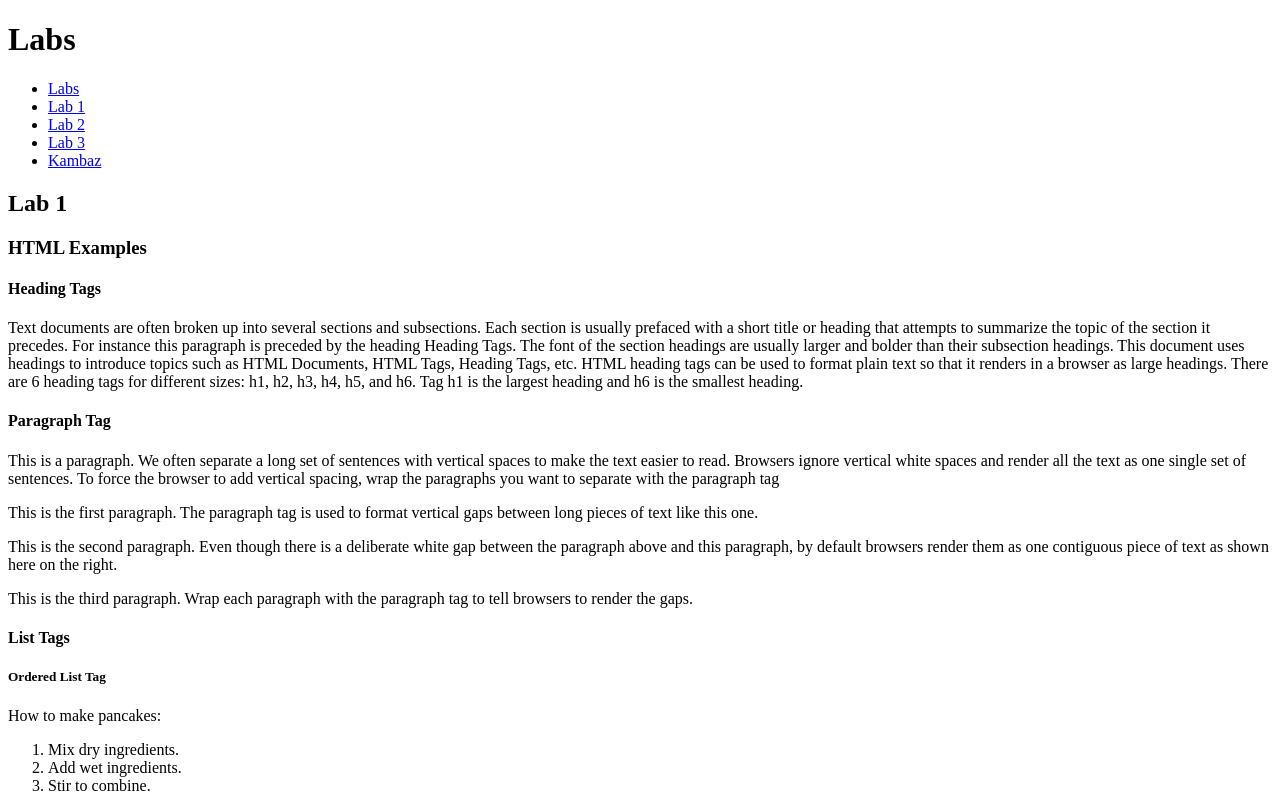
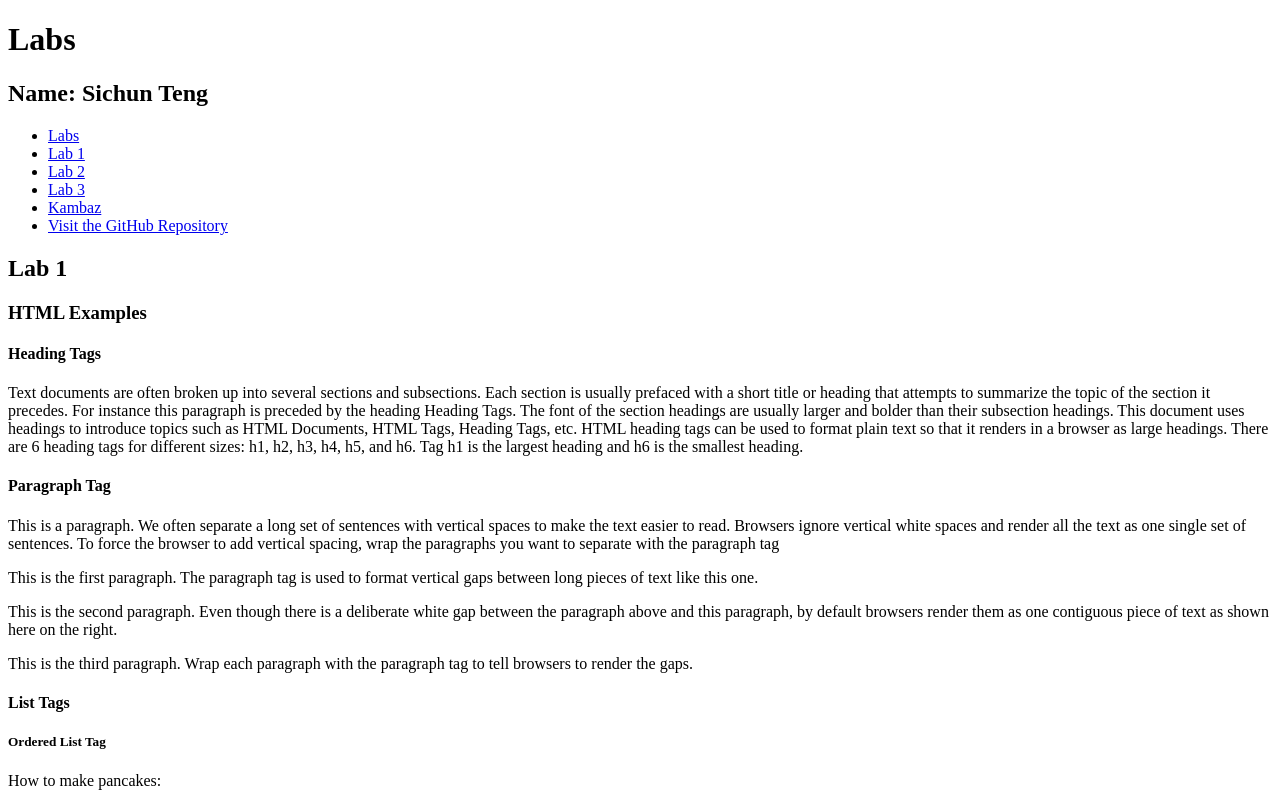
Before and after one commit to SICT-1281/kambaz-react-web-app, a React (Vite) app: page /#/Labs/Lab1 in a window 1280 px wide. Shown: the top 795 px of the page. Built offline with nearby package versions, Linux system fonts and the light colour scheme.

Commit message:
Finish Chapter 1

```diff
--- a/src/Labs/Lab1/index.tsx
+++ b/src/Labs/Lab1/index.tsx
@@ -279,7 +279,7 @@
         &nbsp;to get dummy text<br/>
 
         Please&nbsp;
-        <a href="https://www.github.com" id="wd-github">click here</a>
+        <a href="https://github.com/SICT-1281/kambaz-react-web-app" id="wd-github">click here</a>
         &nbsp;to get to my code repository on GitHub<br/>
 
 
--- a/src/Labs/TOC.tsx
+++ b/src/Labs/TOC.tsx
@@ -7,6 +7,11 @@
         <li><Link to="/Labs/Lab2">Lab 2</Link></li>
         <li><Link to="/Labs/Lab3">Lab 3</Link></li>
         <li><Link to="/Kambaz">Kambaz</Link></li>
+        <li><a id="wd-github"
+        href="https://github.com/SICT-1281/kambaz-react-web-app">
+          Visit the GitHub Repository
+        </a></li>
       </ul>
+
     );
   }
--- a/src/Labs/index.tsx
+++ b/src/Labs/index.tsx
@@ -7,6 +7,7 @@
   return (
     <div>
       <h1>Labs</h1>
+      <h2>Name: Sichun Teng</h2>
       <TOC />
       <Routes>
         <Route path="/" element={<Navigate to="Lab1" />} />
```
Also changed, not shown: 1 other file (tests, documents, lock files or other folders).
